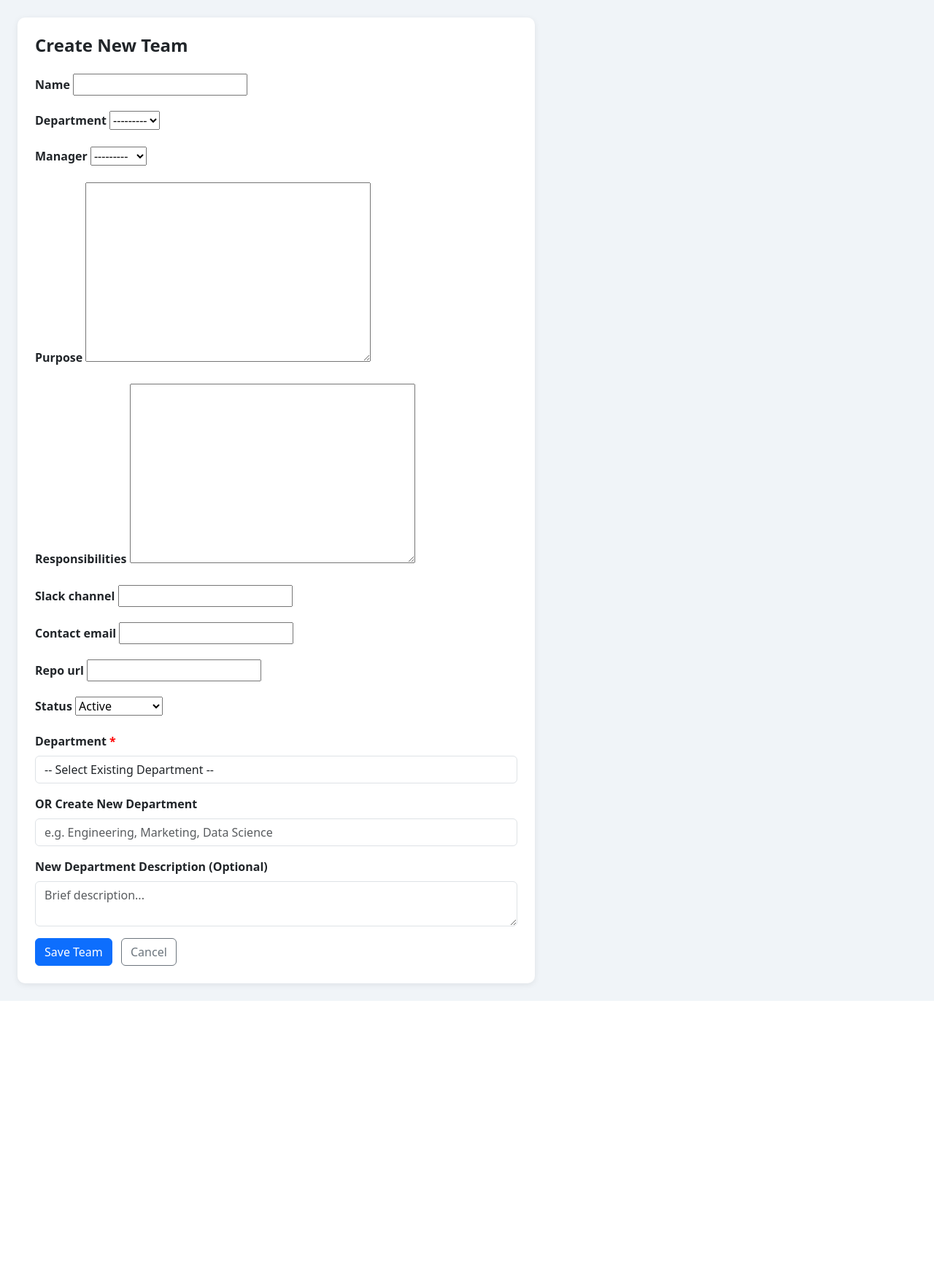
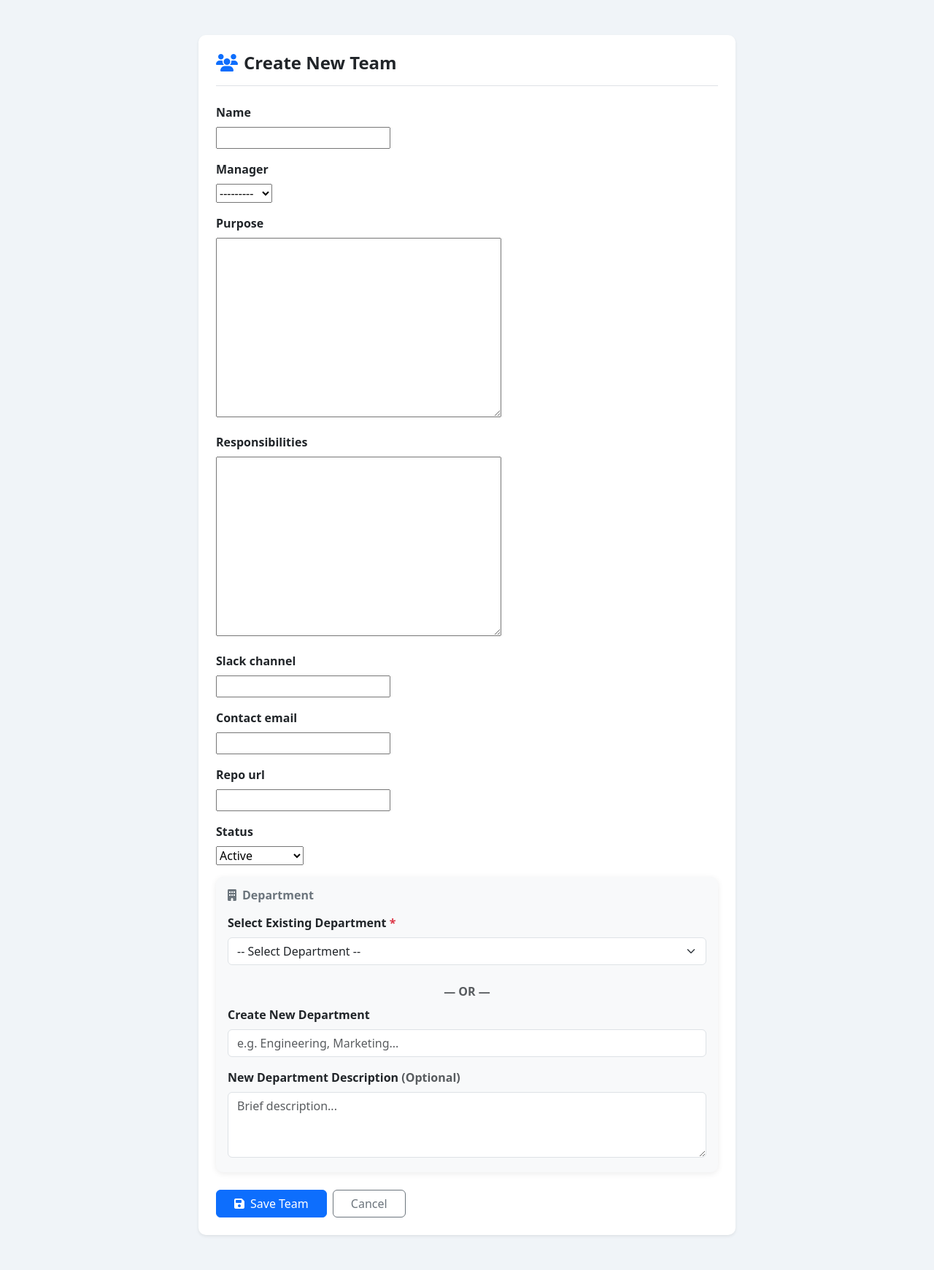
Before and after one commit to timileyinoluwasheyi438-hub/sky-portal, a Django app: page /teams/create/ in a window 1280 px wide. Shown: the part 56-1797 px from the top of the page at 73% size. Before the commit the page ends 1428 px from the top, so only its background shows below. Run offline with Django 5.2, Linux system fonts and the light colour scheme; the visitor is signed in with stand-in values (Sample User, id 1); data comes from the database, SQL or seed files in the repository; data that the repository does not hold is empty.

Commit message:
fixed css

```diff
--- a/sky_project/settings.py
+++ b/sky_project/settings.py
@@ -33,6 +33,7 @@ INSTALLED_APPS = [
 
 MIDDLEWARE = [
     'django.middleware.security.SecurityMiddleware',
+    'whitenoise.middleware.WhiteNoiseMiddleware',
     'django.contrib.sessions.middleware.SessionMiddleware',
     'django.middleware.common.CommonMiddleware',
     'django.middleware.csrf.CsrfViewMiddleware',
@@ -115,6 +116,7 @@ USE_TZ = True
 # https://docs.djangoproject.com/en/6.0/howto/static-files/
 
 STATIC_URL = 'static/'
+STATIC_ROOT = BASE_DIR / 'staticfiles'
 LOGIN_URL ='/accounts/login'
 LOGIN_DIRECT_URL ='/dashboard'
 LOGOUT_DIRECT_URL ='accounts/login'
--- a/teams/views.py
+++ b/teams/views.py
@@ -78,15 +78,33 @@ def team_edit(request, pk):
     team = get_object_or_404(Team, pk=pk)
     if request.method == 'POST':
         form = TeamForm(request.POST, instance=team)
+
+        # Handle new department creation
+        new_dept_name = request.POST.get('new_department_name', '').strip()
+        selected_dept_id = request.POST.get('department', '').strip()
+
+        if new_dept_name:
+            dept, _ = Department.objects.get_or_create(
+                name=new_dept_name,
+                defaults={'description': request.POST.get('new_department_description', '')}
+            )
+            selected_department = dept
+        elif selected_dept_id:
+            selected_department = get_object_or_404(Department, id=selected_dept_id)
+        else:
+            selected_department = team.department  # keep existing if nothing selected
+
         if form.is_valid():
-            form.save()
+            saved_team = form.save(commit=False)
+            saved_team.department = selected_department  # force correct dept
+            saved_team.save()
             AuditLog.objects.create(
                 user=request.user,
-                action=f"Updated team '{team.name}'",
-                details=f"Status: {team.status}"
+                action=f"Updated team '{saved_team.name}'",
+                details=f"Status: {saved_team.status}"
             )
-            messages.success(request, f"Team '{team.name}' updated!")
-            return redirect('team_detail', pk=team.pk)
+            messages.success(request, f"Team '{saved_team.name}' updated!")
+            return redirect('team_detail', pk=saved_team.pk)
     else:
         form = TeamForm(instance=team)
 
@@ -95,8 +113,9 @@ def team_edit(request, pk):
         'form': form,
         'title': 'Edit Team',
         'team': team,
-        'departments': departments   # ← Important for dropdown
+        'departments': departments
     })
+
 @login_required
 def team_disband(request, pk):
     team = get_object_or_404(Team, pk=pk)
--- a/templates/teams/team_form.html
+++ b/templates/teams/team_form.html
@@ -1,28 +1,47 @@
 {% extends 'base.html' %}
 {% block content %}
-<div class="row">
-    <div class="col-md-7">
-        <div class="card p-4">
-            <h4 class="fw-bold mb-4">{{ title|default:'Create New Team' }}</h4>
+<style>
+  textarea.form-control {
+    height: 90px !important;
+    resize: vertical;
+  }
+  select.form-select, input.form-control, select.form-control {
+    max-width: 100%;
+  }
+</style>
+<div class="container py-4">
+    <div class="row justify-content-center">
+        <div class="col-12 col-md-10 col-lg-8">
+            <div class="card shadow-sm border-0 p-4">
+                <h4 class="fw-bold mb-4 border-bottom pb-3">
+                    <i class="fas fa-users me-2 text-primary"></i>{{ title|default:'Create New Team' }}
+                </h4>
 
                 <form method="post">
                     {% csrf_token %}
 
                     {% for field in form %}
-                    {% if field.name != 'new_department_name' and field.name != 'new_department_description' %}
+                        {% if field.name != 'new_department_name' and field.name != 'new_department_description' and field.name != 'department' %}
                         <div class="mb-3">
-                        <label class="form-label fw-semibold">{{ field.label }}</label>
-                        {{ field }}
-                        {% for error in field.errors %}<div class="text-danger small">{{ error }}</div>{% endfor %}
+                            <label class="form-label fw-semibold text-dark">{{ field.label }}</label>
+                            <div>{{ field }}</div>
+                            {% for error in field.errors %}
+                                <div class="text-danger small mt-1">{{ error }}</div>
+                            {% endfor %}
                         </div>
                         {% endif %}
                     {% endfor %}
 
-                <!-- Department -->
+                    <!-- Department Section -->
+                    <div class="card bg-light border-0 p-3 mb-4">
+                        <h6 class="fw-bold mb-3 text-secondary">
+                            <i class="fas fa-building me-2"></i>Department
+                        </h6>
+
                         <div class="mb-3">
-                    <label class="form-label fw-semibold">Department <span style="color:red;">*</span></label>
-                    <select name="department" class="form-control">
-                        <option value="">-- Select Existing Department --</option>
+                            <label class="form-label fw-semibold">Select Existing Department <span class="text-danger">*</span></label>
+                            <select name="department" class="form-select">
+                                <option value="">-- Select Department --</option>
                                 {% for dept in departments %}
                                     <option value="{{ dept.id }}"
                                         {% if form.instance.department and form.instance.department.id == dept.id %}selected{% endif %}>
@@ -32,27 +51,36 @@
                             </select>
                         </div>
 
-                <!-- New Department Option -->
+                        <div class="text-center text-muted my-2 fw-bold">— OR —</div>
+
                         <div class="mb-3">
-                    <label class="form-label fw-semibold">OR Create New Department</label>
+                            <label class="form-label fw-semibold">Create New Department</label>
                             <input type="text"
                                    name="new_department_name"
                                    class="form-control"
-                           placeholder="e.g. Engineering, Marketing, Data Science">
+                                   placeholder="e.g. Engineering, Marketing...">
                         </div>
 
-                <div class="mb-3">
-                    <label class="form-label fw-semibold">New Department Description (Optional)</label>
+                        <div class="mb-1">
+                            <label class="form-label fw-semibold">New Department Description <span class="text-muted">(Optional)</span></label>
                             <textarea name="new_department_description"
                                       class="form-control"
                                       rows="2"
                                       placeholder="Brief description..."></textarea>
                         </div>
+                    </div>
 
-                <button type="submit" class="btn btn-primary">Save Team</button>
-                <a href="{% url 'team_list' %}" class="btn btn-outline-secondary ms-2">Cancel</a>
+                    <div class="d-flex gap-2 mt-2">
+                        <button type="submit" class="btn btn-primary px-4">
+                            <i class="fas fa-save me-2"></i>Save Team
+                        </button>
+                        <a href="{% url 'team_list' %}" class="btn btn-outline-secondary px-4">
+                            Cancel
+                        </a>
+                    </div>
                 </form>
             </div>
         </div>
     </div>
+</div>
 {% endblock %}
```
Also changed, not shown: 1 other file. Lines whose indentation alone changed are shown as unchanged.
